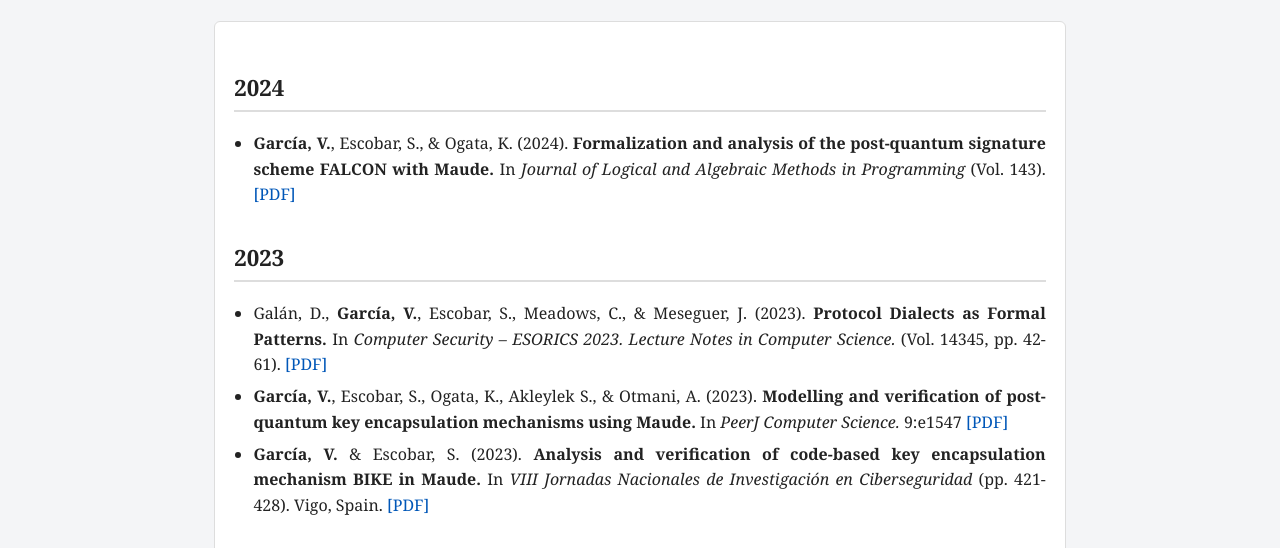
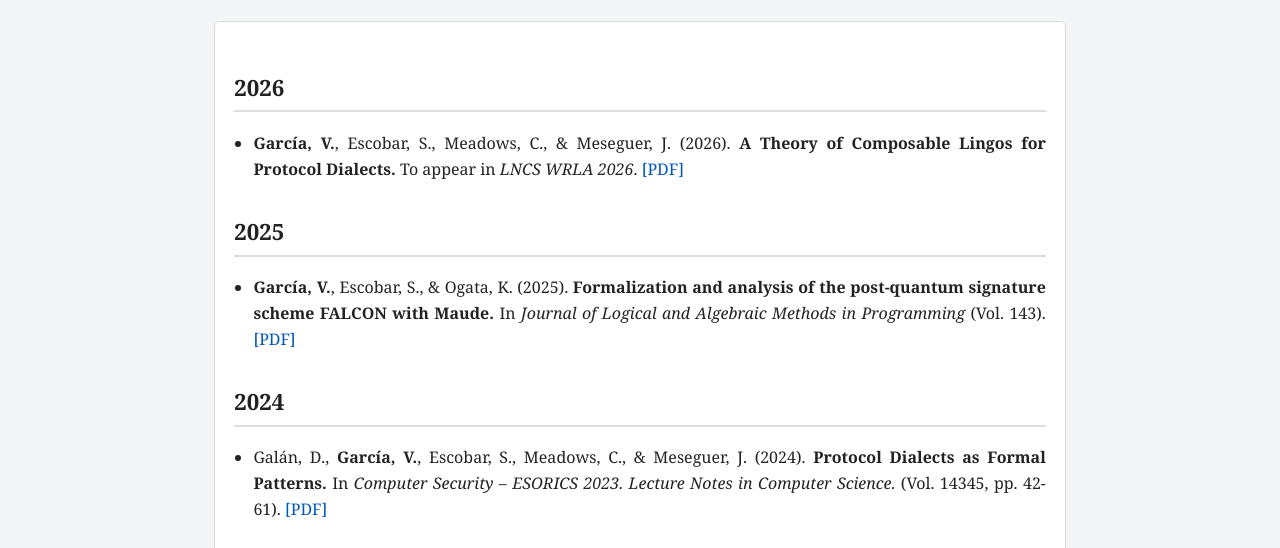
Before and after one commit to v1ct0r-byte/v1ct0r-byte.github.io, a plain HTML site: page publications.html in a window 1280 px wide. Shown: the part 221-769 px from the top of the page. Drawn offline with Linux system fonts and the light colour scheme.

Commit message:
Updated projects and publications. Fixed typo on NRL.

```diff
--- a/publications.html
+++ b/publications.html
@@ -16,24 +16,36 @@
                 <h1>Publications</h1>
 
                 <div class="publications-div">
-                    <h2>2024</h2>
+                    <h2>2026</h2>
                     <ul>
                         <li>
-                            <b>García, V.</b>, Escobar, S., & Ogata, K. (2024).
+                            <b>García, V.</b>, Escobar, S., Meadows, C., & Meseguer, J. (2026).
+                            <b>A Theory of Composable Lingos for Protocol Dialects.</b>
+                            To appear in <i>LNCS WRLA 2026</i>.
+                            <a href="https://arxiv.org/abs/2603.19908">[PDF]</a>
+                        </li>
+                    </ul>
+                    <h2>2025</h2>
+                    <ul>
+                        <li>
+                            <b>García, V.</b>, Escobar, S., & Ogata, K. (2025).
                             <b>Formalization and analysis of the post-quantum signature scheme FALCON with Maude.</b>
                             In <i>Journal of Logical and Algebraic Methods in Programming</i> (Vol. 143).
                             <a href="https://doi.org/10.1016/j.jlamp.2024.101034">[PDF]</a>
                         </li>
                     </ul>
-
-                    <h2>2023</h2>
+                    <h2>2024</h2>
                     <ul>
                         <li>
-                            Galán, D., <b>García, V.</b>, Escobar, S., Meadows, C., & Meseguer, J. (2023).
+                            Galán, D., <b>García, V.</b>, Escobar, S., Meadows, C., & Meseguer, J. (2024).
                             <b>Protocol Dialects as Formal Patterns.</b>
                             In <i>Computer Security – ESORICS 2023. Lecture Notes in Computer Science.</i> (Vol. 14345, pp. 42-61).
                             <a href="https://link.springer.com/chapter/10.1007/978-3-031-51476-0_3">[PDF]</a>
                         </li>
+                    </ul>
+
+                    <h2>2023</h2>
+                    <ul>
                         <li>
                             <b>García, V.</b>, Escobar, S., Ogata, K., Akleylek S., & Otmani, A. (2023).
                             <b>Modelling and verification of post-quantum key encapsulation mechanisms using Maude.</b>
```
Also changed, not shown: projects.html (+2 -2 lines).
